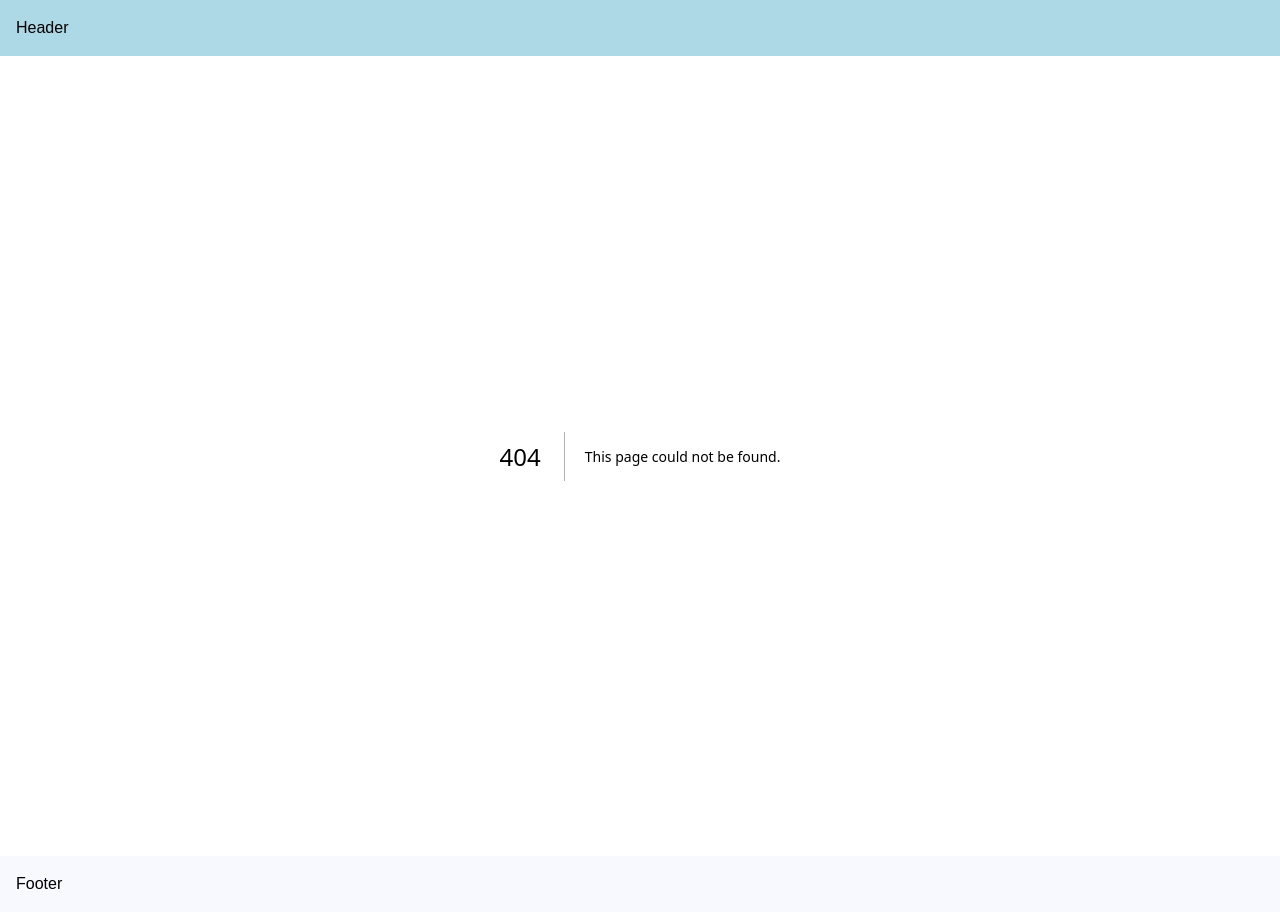
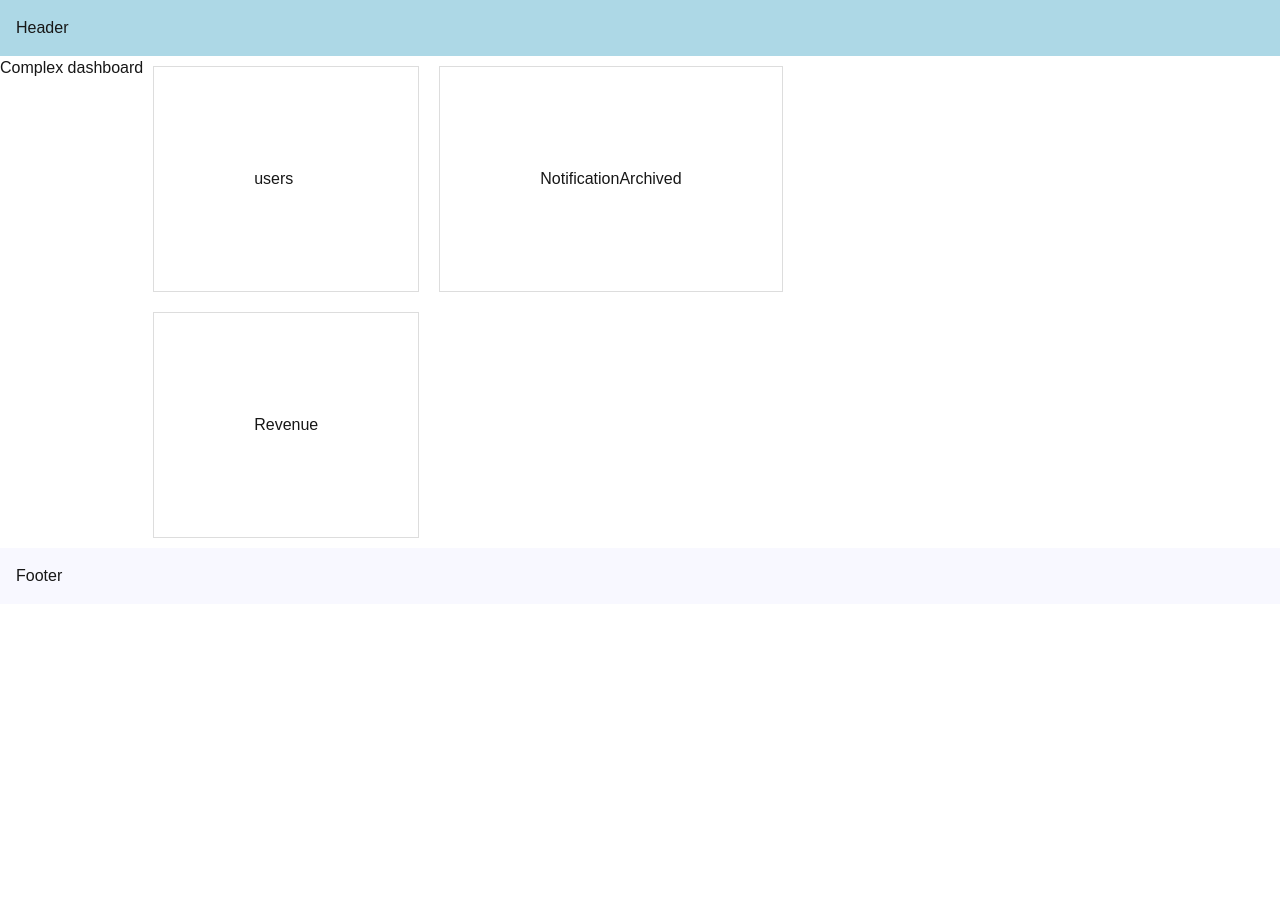
Before and after one commit to ssunilkumar787/next-js-apps, a Next.js app: page /complex-dashboard in a window 1280 px wide. Before the commit this address had no page. After the commit the page ends 800 px from the top, so only its background shows below. Built offline with nearby package versions, Linux system fonts and the light colour scheme.

Commit message:
chapter 29

```diff
--- a/src/app/(auth)/layout.tsx
+++ b/src/app/(auth)/template.tsx
@@ -1,13 +1,14 @@
 "use client";
 import Link from "next/link";
 import { usePathname } from "next/navigation";
-import React from "react";
+import React, { useState } from "react";
 
 export default function AuthLayout({
   children,
 }: {
   children: React.ReactNode;
 }) {
+  const [input, setInput] = useState<string>("");
   const pathname = usePathname();
   const navLinks = [
     { name: "Register", href: "/register" },
@@ -16,6 +17,7 @@ export default function AuthLayout({
   ];
   return (
     <div>
+      <input value={input} onChange={(e) => setInput(e.target.value)} />
       {navLinks.map((link) => {
         const isActive = pathname.startsWith(link.href);
         return (
--- /dev/null
+++ b/src/app/complex-dashboard/@notifications/page.tsx
@@ -0,0 +1,14 @@
+import Card from "@/components/Card";
+import Link from "next/link";
+import React from "react";
+
+const Notifications = () => {
+  return (
+    <Card>
+      <div>Notification</div>
+      <Link href="/complex-dashboard/archived">Archived</Link>
+    </Card>
+  );
+};
+
+export default Notifications;
--- /dev/null
+++ b/src/app/complex-dashboard/@revenue/page.tsx
@@ -0,0 +1,8 @@
+import Card from "@/components/Card";
+import React from "react";
+
+const Revenue = () => {
+  return <Card>Revenue</Card>;
+};
+
+export default Revenue;
--- /dev/null
+++ b/src/app/complex-dashboard/@users/page.tsx
@@ -0,0 +1,8 @@
+import Card from "@/components/Card";
+import React from "react";
+
+const Users = () => {
+  return <Card>users</Card>;
+};
+
+export default Users;
--- /dev/null
+++ b/src/app/complex-dashboard/layout.tsx
@@ -0,0 +1,26 @@
+import React from "react";
+
+const layout = ({
+  children,
+  users,
+  revenue,
+  notifications,
+}: {
+  children: React.ReactNode;
+  users: React.ReactNode;
+  revenue: React.ReactNode;
+  notifications: React.ReactNode;
+}) => {
+  return (
+    <div style={{ display: "flex" }}>
+      {children}
+      <div style={{ display: "flex", flexDirection: "column" }}>
+        <div>{users}</div>
+        <div>{revenue}</div>
+      </div>
+      <div>{notifications}</div>
+    </div>
+  );
+};
+
+export default layout;
--- /dev/null
+++ b/src/app/complex-dashboard/page.tsx
@@ -0,0 +1,7 @@
+import React from "react";
+
+const ComplexDashboard = () => {
+  return <div>Complex dashboard</div>;
+};
+
+export default ComplexDashboard;
--- /dev/null
+++ b/src/components/Card.tsx
@@ -0,0 +1,15 @@
+import React from "react";
+
+const Card = ({ children }: { children: React.ReactNode }) => {
+  const cardStyle = {
+    padding: "100px",
+    margin: "10px",
+    border: "1px solid #ddd",
+    display: "flex",
+    justifyContentCenter: "center",
+    alignItems: "center",
+  };
+  return <div style={cardStyle}>{children}</div>;
+};
+
+export default Card;
```
Also changed, not shown: src/app/complex-dashboard/@notifications/archived/page.tsx (added, +14 -0 lines), src/app/complex-dashboard/@revenue/default.tsx (added, +7 -0 lines), src/app/complex-dashboard/@users/default.tsx (added, +7 -0 lines), src/app/products/[productId]/review/[reviewId]/error.tsx (added, +18 -0 lines), src/app/products/[productId]/review/[reviewId]/page.tsx (+13 -2 lines), 1 other file (tests, documents, lock files or other folders).
